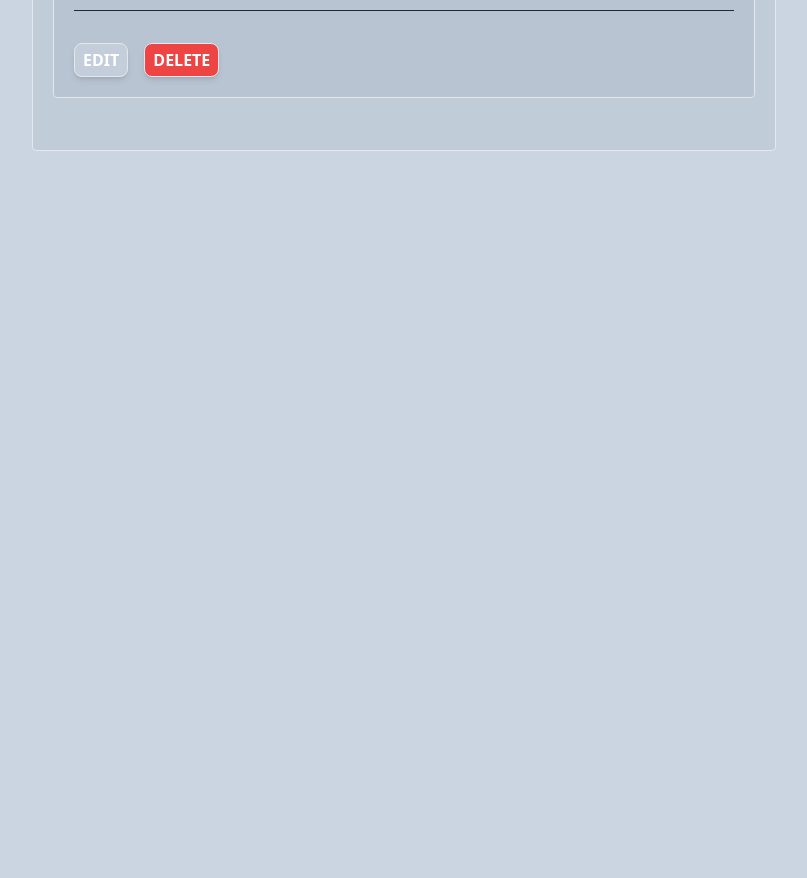
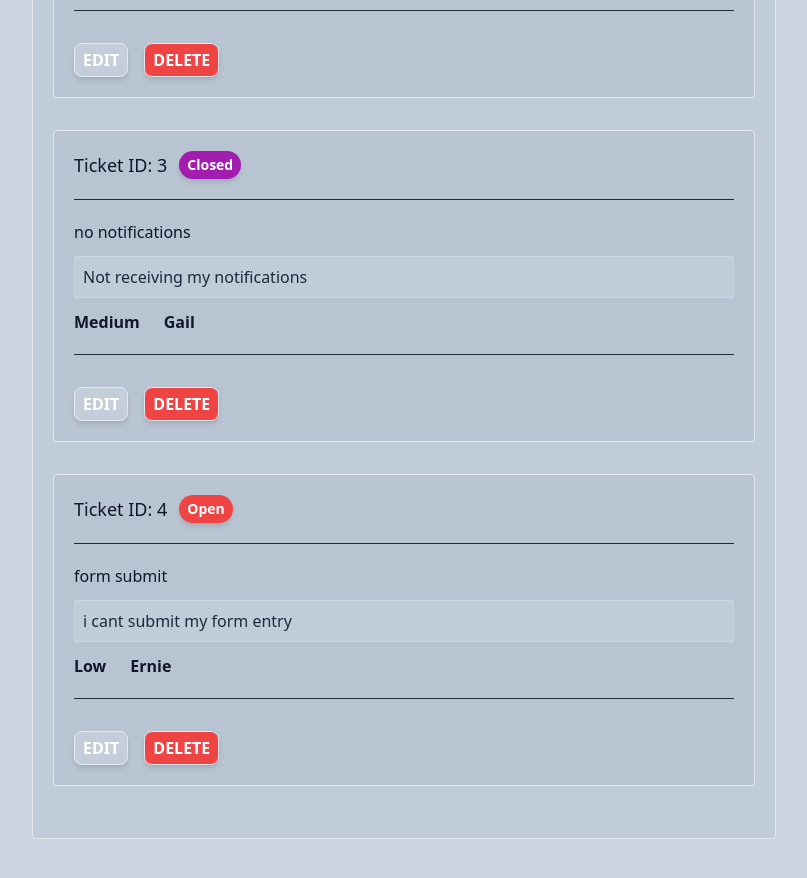
Before and after one commit to ronthetech/ticket-tracker, a Next.js app: page /tickets in a window 1280 px wide. Shown: the part 760-1638 px from the top of the page, without its empty margins (236-1043 px from the left). Before the commit the page ends 971 px from the top, so only its background shows below. Built offline with nearby package versions, Linux system fonts and the light colour scheme.

Commit message:
edit: add tickets

```diff
--- a/pages/tickets/index.tsx
+++ b/pages/tickets/index.tsx
@@ -18,6 +18,22 @@ const tickets: TicketT[] = [
     description: "Computer crashes when I open program",
     severity: "High",
     assignee: "Luke",
+    status: "Open",
+  },
+  {
+    _id: "3",
+    subject: "no notifications",
+    description: "Not receiving my notifications",
+    severity: "Medium",
+    assignee: "Gail",
+    status: "Closed",
+  },
+  {
+    _id: "4",
+    subject: "form submit",
+    description: "i cant submit my form entry",
+    severity: "Low",
+    assignee: "Ernie",
     status: "Open",
   },
 ]
```
